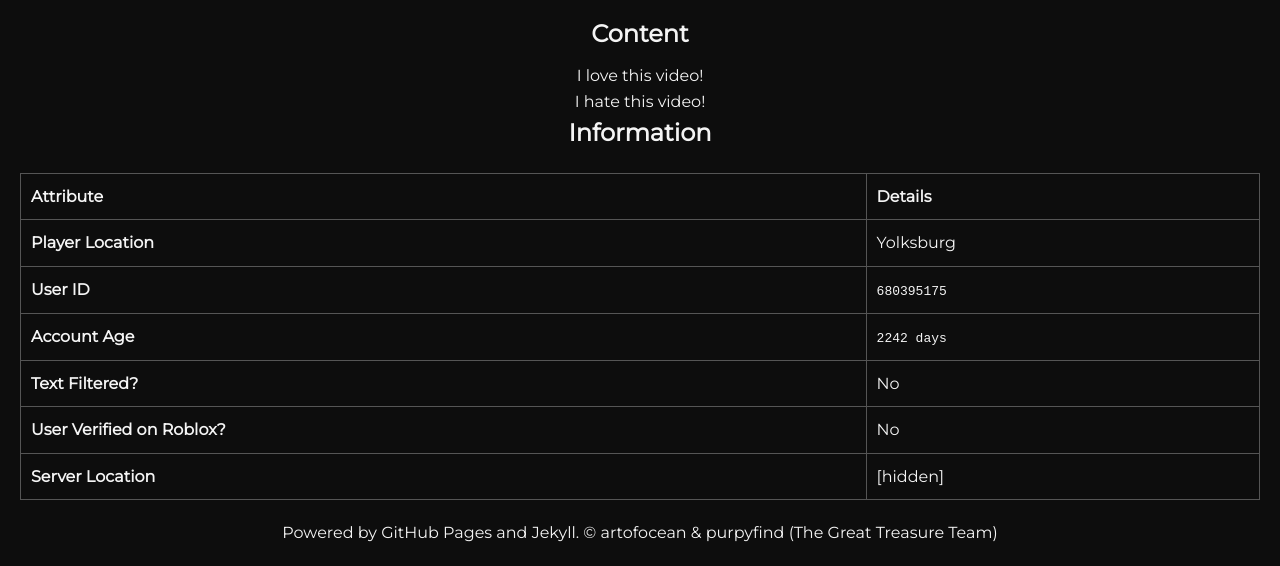
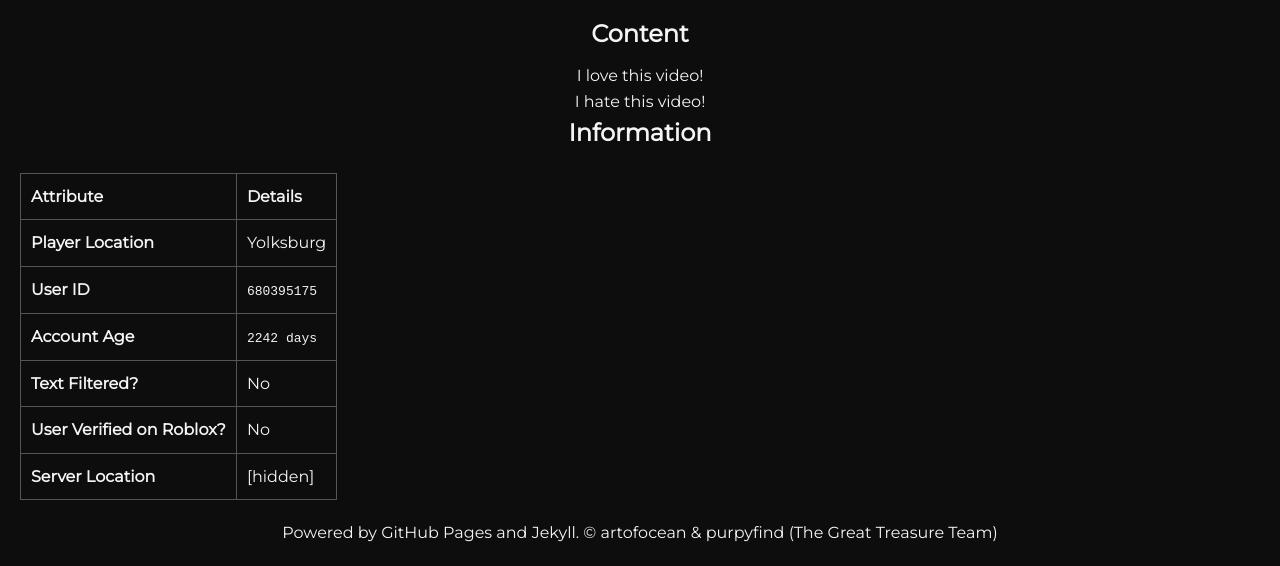
Before and after one commit to TheGreatTreasureBot/thegreattreasurebot.github.io, a Jekyll site: the page built from feedback/6b19ffe85ba0.md, in a window 1280 px wide. Shown: the part 374-940 px from the top of the page. Built offline with Jekyll 4.4.1, drawn with Linux system fonts in a browser that asks for light colours; our own code applies the rules of GitHub Pages for plain Markdown files.

Commit message:
Update style.css

```diff
--- a/assets/css/style.css
+++ b/assets/css/style.css
@@ -27,9 +27,9 @@ body {
 
 /* Styling for tables */
 table {
-    width: 100%;
     margin: 20px 0;
     border-collapse: collapse; /* Collapse borders for a cleaner look */
+    /* Remove width: 100% to keep the table's original size */
 }
 
 /* Styling for table headers and cells */
@@ -43,6 +43,7 @@ th, td {
 .table-container {
     display: flex;
     justify-content: center; /* Center the table horizontally */
+    /* Remove flex direction or align-items if not needed */
 }
 
 /* Additional styling for headers and text */
```
